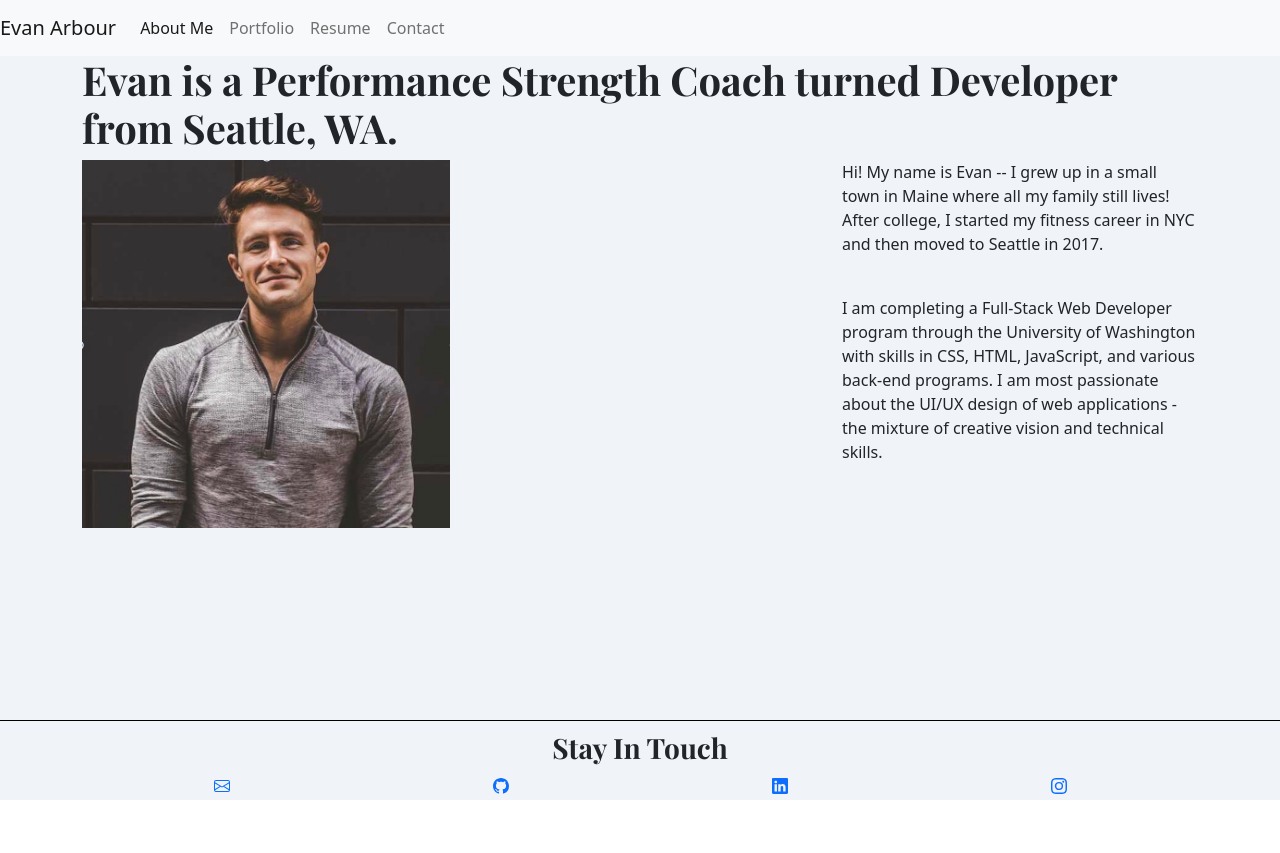
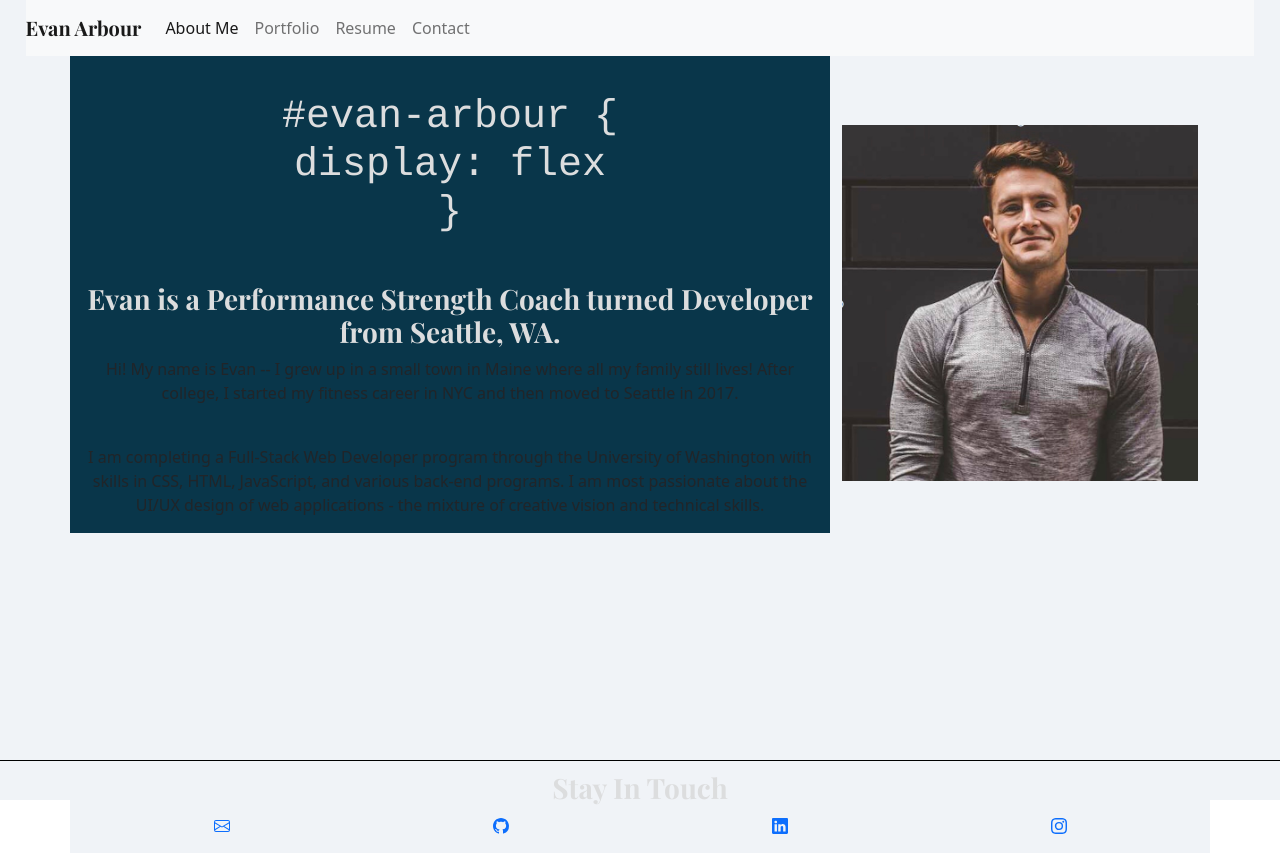
Before and after one commit to evanarbour/Arbour-Portfolio-React, a React (Create React App) app in the folder react-portfolio/: page / in a window 1280 px wide. Before the commit the page ends 813 px from the top, so only its background shows below. Built offline with nearby package versions, Linux system fonts and the light colour scheme.

Commit message:
changed styling of aboutme page, added contact form

```diff
--- a/react-portfolio/src/components/Footer.js
+++ b/react-portfolio/src/components/Footer.js
@@ -10,7 +10,7 @@ function Footer () {
         <footer class="footer">
             <div class="container">
                 <div class="row text-center">
-                    <div class="col-sm-12">
+                    <div class="col-12">
                         <h3>Stay In Touch</h3>
                         <ul class="list-unstyled d-flex justify-content-around">
                             <li>
--- a/react-portfolio/src/components/Navigation.js
+++ b/react-portfolio/src/components/Navigation.js
@@ -1,9 +1,10 @@
 import React from 'react';
+import '../styles/Navigation.css'
 
 function Navigation ({ currentPage, handlePageChange}) {
     return (
         <nav class="navbar navbar-expand-lg navbar-light bg-light">
-            <a class="navbar-brand" href="#about">Evan Arbour</a>
+            <a class="navbar-brand" id="nav-name" href="#about">Evan Arbour</a>
             <button class="navbar-toggler" type="button" data-toggle="collapse" data-target="#navbarNavAltMarkup" aria-controls="navbarNavAltMarkup" aria-expanded="false" aria-label="Toggle navigation">
                 <span class="navbar-toggler-icon"></span>
             </button>
--- a/react-portfolio/src/components/pages/About.js
+++ b/react-portfolio/src/components/pages/About.js
@@ -5,23 +5,17 @@ import Photo from '../../assets/images/Evan-image.jpg'
 export default function About() {
   return (
     <div class="container">
-        <div class="row">
-        <div class="col-12">
+        <div class="row d-flex align-items-center">
+            <div class="stylesheet col-8 text-center">
                 <h1>
+                    #evan-arbour &#123; <span>{<br/>}</span>
+                    display: flex <span>{<br/>}</span>
+                    &#125;
+                </h1>
+                <h3>
                     Evan is a Performance Strength Coach turned Developer
                     from Seattle, WA.
-                    {/* #evan-arbour &#123; <span>{<br/>}</span>
-                    display: flex <span>{<br/>}</span>
-                    &#125; */}
-                </h1>
-                <h5>
-
-                </h5>
-            </div>
-            <div class="col-8">
-                <img src={Photo} alt="evan" id="evan-photo"></img>
-            </div>
-            <div class="col-4">
+                </h3>
                 <p>
                     Hi! My name is Evan -- I grew up in
                     a small town in Maine where all my family still lives! After college, I started my fitness career
@@ -34,6 +28,9 @@ export default function About() {
                     - the mixture of creative vision and technical skills.
                 </p>
             </div>
+            <div class="col-4">
+                <img src={Photo} alt="evan" id="evan-photo"></img>
+            </div>
         </div>
 
 
--- a/react-portfolio/src/components/pages/Contact.js
+++ b/react-portfolio/src/components/pages/Contact.js
@@ -26,24 +26,51 @@ function Contact () {
             <p>
                 Hey {firstName}! Thanks for the message!
             </p>
-            <form className="form">
+            <form>
+                <div class="row">
+                    <div class="form-group my-4 col-5">
+                        <label for="firstNameInput">Enter First Name:</label>
                         <input
                         value={firstName}
                         name="firstName"
                         onChange={handleInputChange}
                         type="text"
-                placeholder="First Name"
-                />
+                        class="form-control"
+                        id="first-name-input"
+                        placeholder="First Name"/>
+                    </div>
+                    <div class="form-group my-4 col-5">
+                        <label for="lastNameInput">Enter Last Name:</label>
                         <input
                         value={lastName}
                         name="lastName"
                         onChange={handleInputChange}
                         type="text"
-                placeholder="Last Name"
-                />
-                <button type="button" onClick={handleFormSubmit}>
-                Submit
-                </button>
+                        class="form-control"
+                        id="last-name-input"
+                        placeholder="Last Name"/>
+                    </div>
+                </div>
+                <div class="row">
+                    <div class="form-group my-4 col-10">
+                        <label for="emailInput">Email Address:</label>
+                        <input
+                        name="lastName"
+                        type="email"
+                        class="form-control"
+                        id="email-input"
+                        placeholder="Enter Email"/>
+                    </div>
+                </div>
+                <div class="row">
+                    <div class="input-group my-5 col-10">
+                        <div class="input-group-prepend">
+                            <span class="input-group-text" id="inputGroup-sizing-default">Message:</span>
+                        </div>
+                        <input type="text" class="form-control" aria-label="Default" aria-describedby="inputGroup-sizing-default"/>
+                    </div>
+                </div>
+                <button type="button" class="btn btn-outline-secondary" onClick={handleFormSubmit}>Submit</button>
             </form>
         </div>
       );
--- a/react-portfolio/src/styles/About.css
+++ b/react-portfolio/src/styles/About.css
@@ -1,9 +1,21 @@
 #evan-photo {
-  height: 100%;
-  width: 50%;
+  padding-top: 5%;
+  height: auto;
+  width: 100%;
 }
 
-h1,
+.stylesheet {
+  background-color: #09364a;
+}
+
 h3 {
   font-family: "Playfair Display", serif;
+  color: #dcddde;
 }
+
+h1 {
+  font-family: "courier", serif;
+  padding-top: 5%;
+  padding-bottom: 5%;
+  color: #dcddde;
+}
--- a/react-portfolio/src/styles/Footer.css
+++ b/react-portfolio/src/styles/Footer.css
@@ -2,7 +2,13 @@
   position: absolute;
   bottom: 0;
   width: 100%;
-  height: 5rem;
+  height: 2.5rem;
   border-top: 1px black solid;
   padding-top: 10px;
+  background-color: #f0f3f7;
 }
+
+.container {
+  background-color: #f0f3f7;
+  width: 100%;
+}
--- /dev/null
+++ b/react-portfolio/src/styles/Navigation.css
@@ -0,0 +1,3 @@
+#nav-name {
+  font-family: "Playfair Display", serif;
+}
--- a/react-portfolio/src/styles/portfolioContainer.css
+++ b/react-portfolio/src/styles/portfolioContainer.css
@@ -6,4 +6,6 @@
 
 .content-wrap {
   padding-bottom: 3rem;
+  padding-right: 2%;
+  padding-left: 2%;
 }
```
Lines whose indentation alone changed are shown as unchanged.
